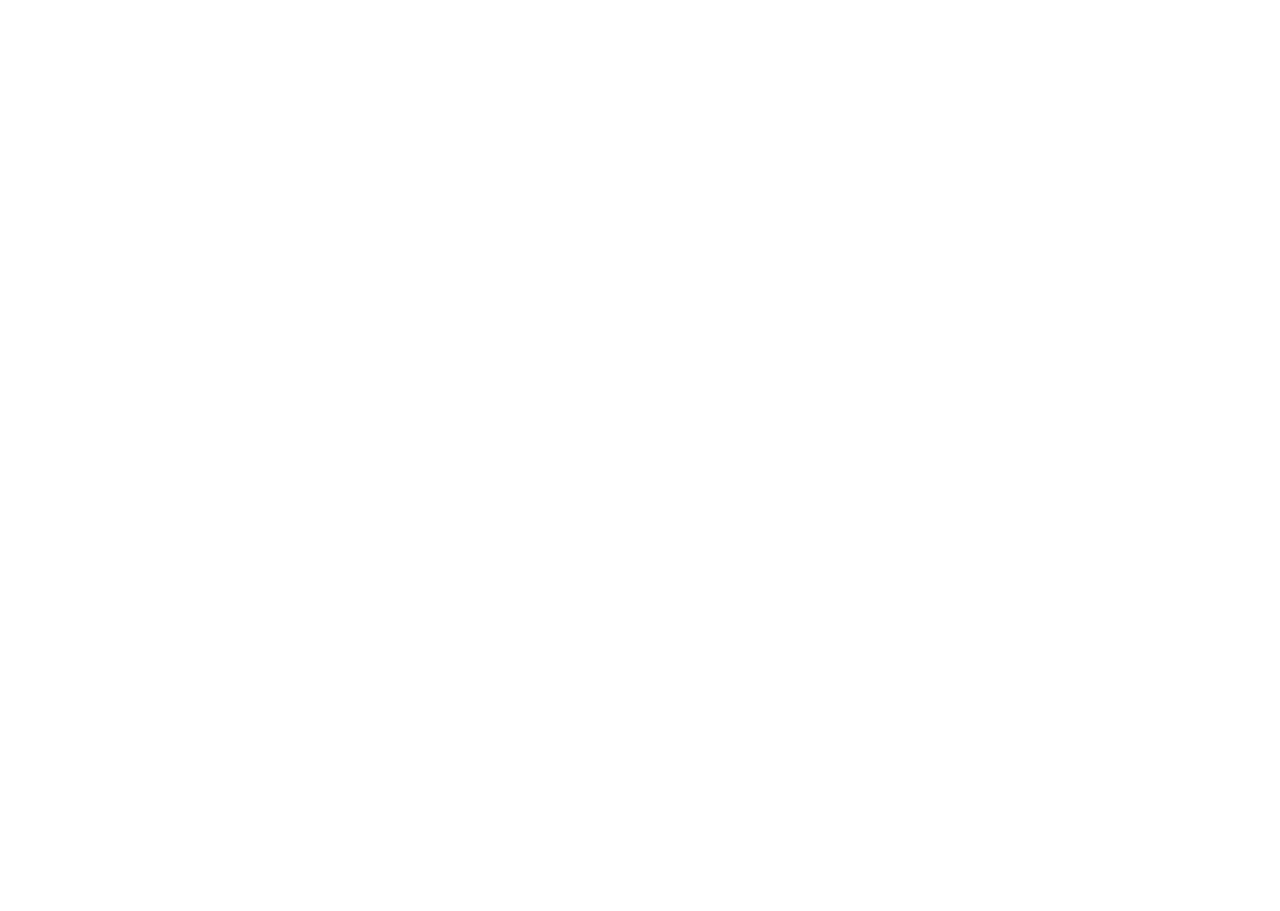
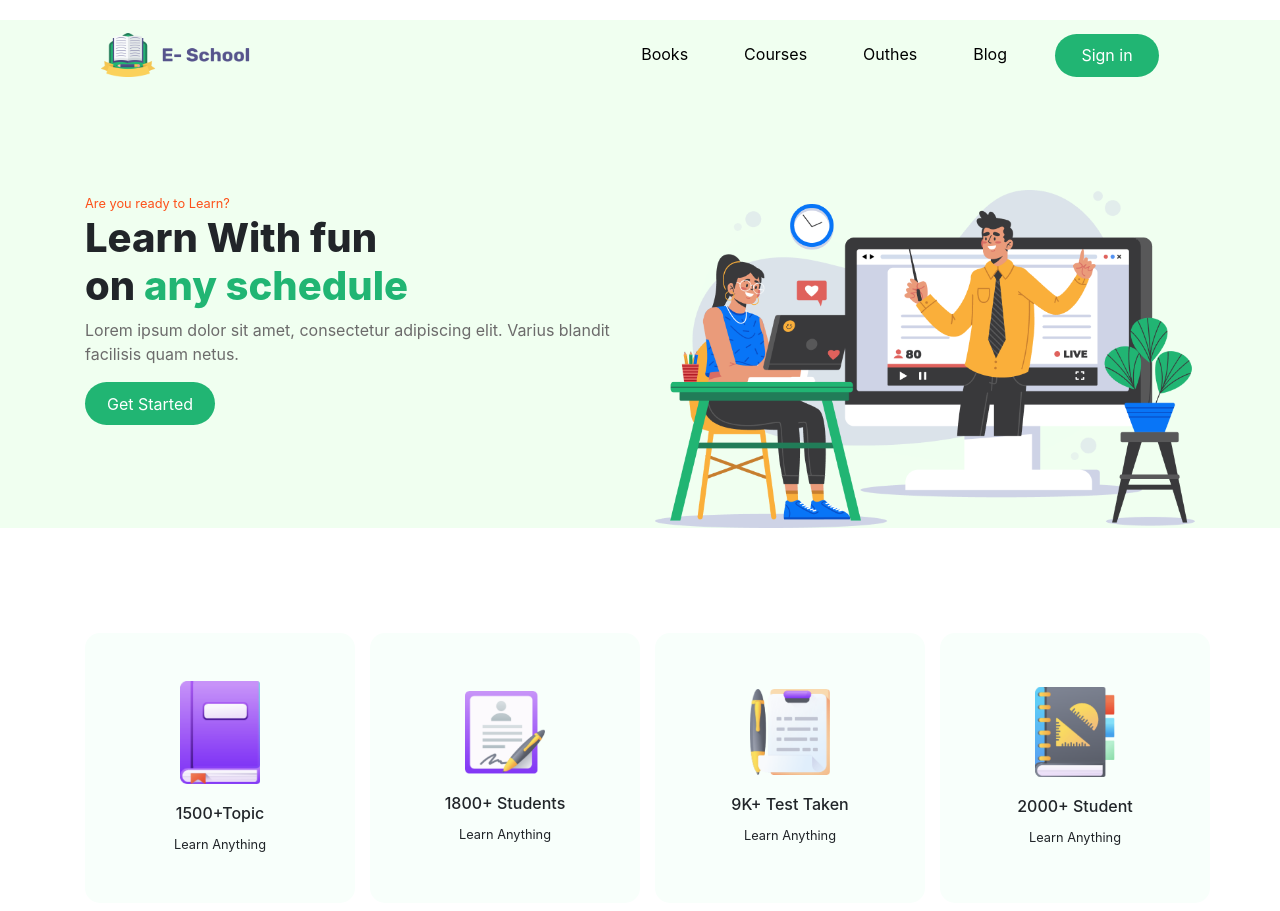
Before and after one commit to jobayer-h/e-school, a plain HTML site: page index.html in a window 1280 px wide. Before the commit the page ends 800 px from the top, so only its background shows below. Drawn offline with Linux system fonts and the light colour scheme.

Commit message:
2nd section

```diff
--- a/index.html
+++ b/index.html
@@ -9,6 +9,108 @@
 </head>
 <body>
 
+<!-- hero section -->
+    <section class="hero-area">
+        <section class="container">
+            <nav class="navbar navbar-expand-lg navbar-light">
+                <a class="navbar-brand" href="#"><img src="./imgs/ICON/Logo.png" alt=""></a>
+                <button class="navbar-toggler" type="button" data-toggle="collapse" data-target="#navbarNav" aria-controls="navbarNav" aria-expanded="false" aria-label="Toggle navigation">
+                <span class="navbar-toggler-icon"></span>
+                </button>
+
+                <div class="collapse navbar-collapse justify-content-end" id="navbarNav">
+                  <ul class="navbar-nav">
+                    <li class="nav-item">
+                      <a class="nav-link" href="#book">Books <span class="sr-only">(current)</span></a>
+                    </li>
+                    <li class="nav-item">
+                      <a class="nav-link" href="#courses">Courses</a>
+                    </li>
+                    <li class="nav-item">
+                      <a class="nav-link" href="#outhes">Outhes</a>
+                    </li>
+                    <li class="nav-item">
+                        <a class="nav-link" href="#blog">Blog</a>
+                    </li>
+                    <li class="nav-item">
+                        <button class="nav-link button sign-in">Sign in</button>
+                    </li>
+                  </ul>
+                </div>
+            </nav>
+        </section>
+        <section class="container">
+            <div class="row">
+                <div class="col-md-6">
+                    <small>Are you ready to Learn?</small>
+                    <h1>Learn With fun <br>
+                        on <span>any schedule</span></h1>
+                    <p>Lorem ipsum dolor sit amet, consectetur adipiscing elit. Varius blandit facilisis quam netus.</p>
+                    <button class="button get-started">Get Started</button>
+                </div>
+                <div class="col-md-6">
+                    <img class="hero-img" src="./imgs/Photos/Illustration.png" alt="">
+                </div>
+            </div>
+        </section>
+    </section>
+
+<!-- speciality section -->
+
+    <section class="container">
+        <div class="row">
+            <div class="col-md-3 col-12 col-sm-6">
+                <div class="box d-flex align-items-center justify-content-center">
+                    <div>
+                        <img class="icon" src="./imgs/ICON/book.png" alt="">
+                        <h6>1500+Topic</h6>
+                        <small class="speciality">Learn Anything</small>
+                    </div>
+                </div>
+            </div>
+            <div class="col-md-3 col-12 col-sm-6">
+                <div class="box d-flex align-items-center justify-content-center">
+                    <div>
+                        <img class="icon" src="./imgs/ICON/Student.png" alt="">
+                        <h6>1800+ Students</h6>
+                        <small class="speciality">Learn Anything</small>
+                    </div>
+                </div>
+            </div>
+            <div class="col-md-3 col-12 col-sm-6">
+                <div class="box d-flex align-items-center justify-content-center">
+                    <div>
+                        <img class="icon" src="./imgs/ICON/Test.png" alt="">
+                        <h6>9K+ Test Taken</h6>
+                        <small class="speciality">Learn Anything</small>
+                    </div>
+                </div>
+            </div>
+            <div class="col-md-3 col-12 col-sm-6">
+                <div class="box d-flex align-items-center justify-content-center">
+                    <div>
+                        <img class="icon" src="./imgs/ICON/Students.png" alt="">
+                        <h6>2000+ Student</h6>
+                        <small class="speciality">Learn Anything</small>
+                    </div>
+                </div>
+            </div>
+        </div>
+    </section>
+
+
+
+
+
+
+
+
+
+
+
+
+
+
 <!-- scripts -->
 <script src="./bootstrap/js/jquery-3.5.1.slim.min.js"></script>
 <script src="./bootstrap/js/bootstrap.bundle.min.js"></script>
--- a/style.css
+++ b/style.css
@@ -0,0 +1,76 @@
+.container{
+    margin-bottom: 100px;
+}
+.navbar-brand img{
+    width: 150px;
+}
+.nav-link{
+    color: black !important;
+    margin: 0 20px;
+}
+.nav-link:hover{
+    text-decoration: underline;
+}
+.navbar{
+    margin-top: 20px;
+}
+.button{
+    background-color:#21B573;
+    border-radius: 25px;
+    text-align: center;
+    color: white !important;
+    border: none;
+}
+.sign-in{
+    width: 104px;
+    height: 43px;
+}
+.button:hover{
+    box-shadow:2px 2px 20px lightgray;
+    text-decoration: none;
+}
+
+/* hero area css */
+.hero-area{
+    background-color: #F0FFF0;
+}
+.hero-img{
+    width: 100%;
+}
+.hero-area small{
+    color: #FD511A;
+}
+.hero-area span{
+    color: #21B573;
+}
+.hero-area p{
+    color: #6C6B6B;
+}
+.hero-area h1{
+    font-weight: 800;
+}
+.get-started{
+    width: 130px;
+    height: 43px;
+}
+
+
+/* spaciality section */
+.box{
+    height: 270px;
+    width: 270px;
+    text-align: center;
+    background-color: #F8FFFB;
+    border-radius: 15px;
+    margin: 5px auto;
+}
+.box:hover{
+    background-color: white;
+    box-shadow: 2px 2px 20px lightslategray;
+
+    cursor: pointer;
+}
+.icon{
+    width: 80px;
+    margin-bottom: 20px;
+}
```
